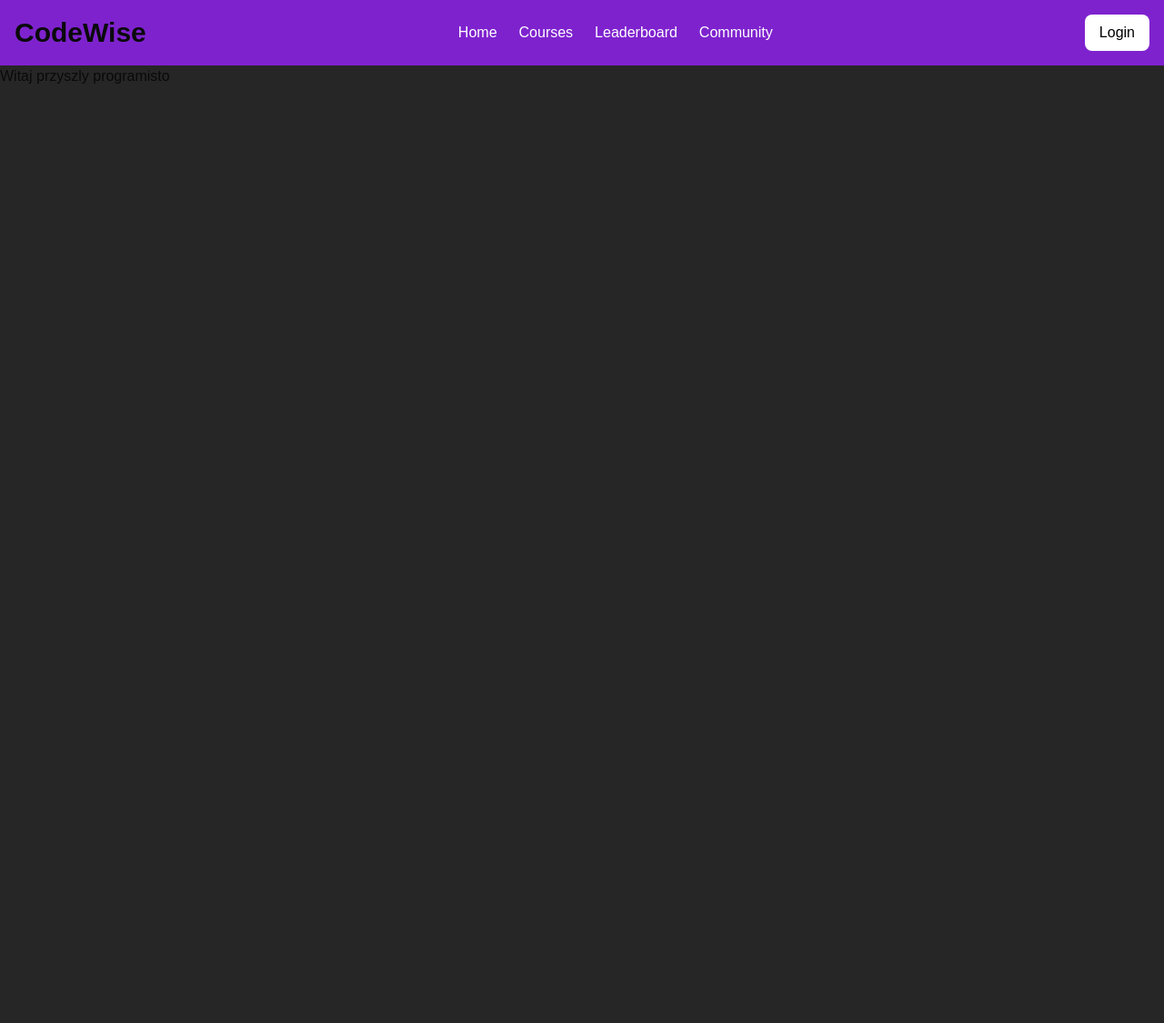
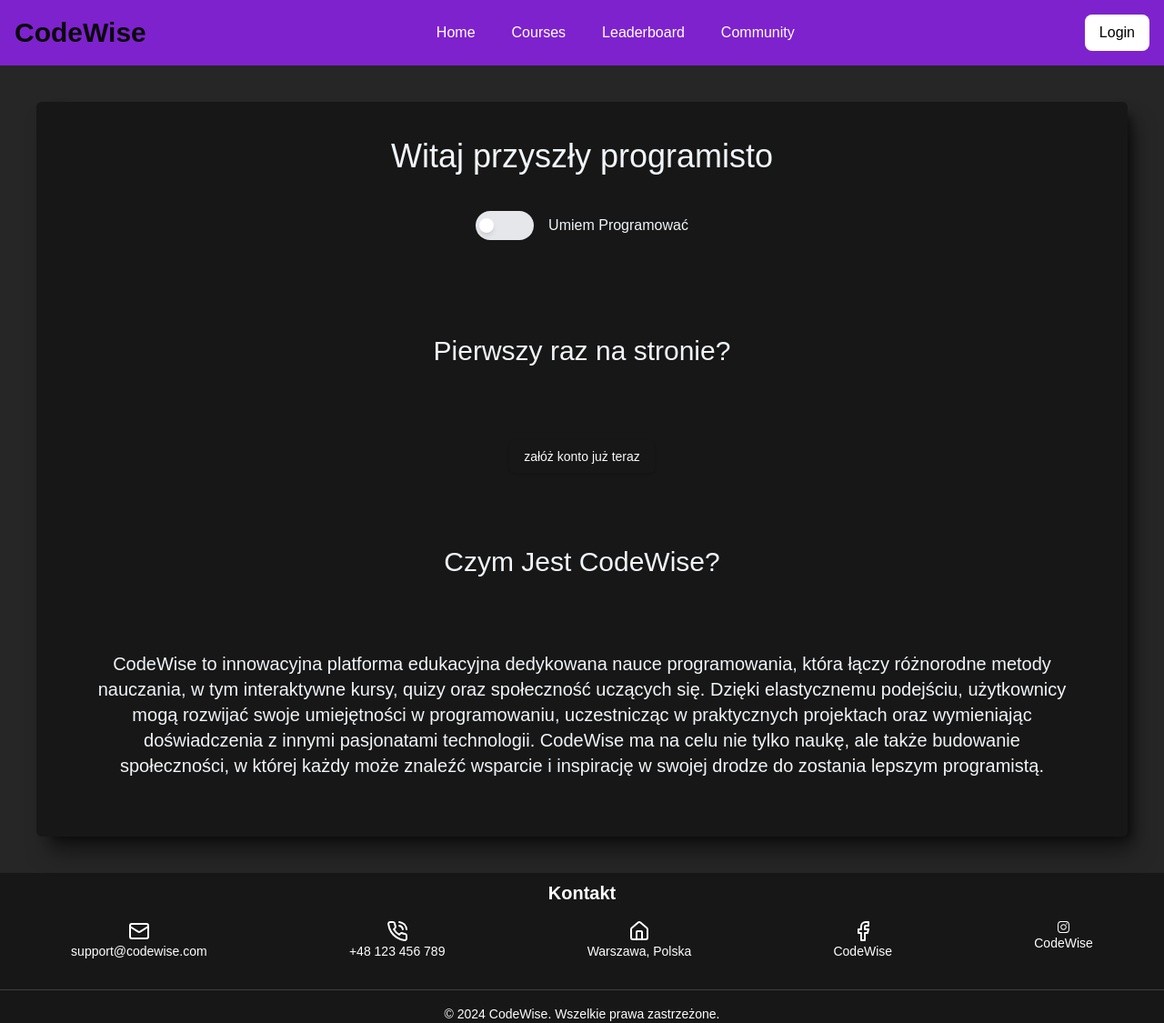
Before and after one commit to GTR1701/Team-INSomnia-BEST-Hacks-2024, a Next.js app: page / in a window 1280 px wide. Shown: the whole page at 91% size. Before the commit the page ends 800 px from the top, so only its background shows below. Built offline with nearby package versions, Linux system fonts and the light colour scheme.

Commit message:
layout + landing page

```diff
--- a/app/globals.css
+++ b/app/globals.css
@@ -76,3 +76,8 @@ body {
     @apply bg-background text-foreground;
   }
 }
+.custom-shadow {
+  box-shadow:
+    10px 20px 25px -5px rgba(0, 0, 0, 0.5),
+    10px 8px 10px -6px rgba(0, 0, 0, 0.5);
+}
--- a/app/layout.tsx
+++ b/app/layout.tsx
@@ -1,6 +1,9 @@
 import type { Metadata } from "next";
 import localFont from "next/font/local";
 import "./globals.css";
+import Link from "next/link";
+import { FacebookIcon, HouseIcon, MailIcon, PhoneCallIcon } from "lucide-react";
+import { InstagramLogoIcon } from "@radix-ui/react-icons";
 
 const geistSans = localFont({
   src: "./fonts/GeistVF.woff",
@@ -25,20 +28,40 @@ export default function RootLayout({
 }>) {
   return (
     <html>
-      <body className="bg-neutral-800">
-    <nav className="bg-purple-700 p-4">
+      <body className="bg-neutral-800 min-h-screen overflow-x-hidden">
+        <nav className="bg-purple-700 p-4 sticky top-0 z-20">
           <div className="container mx-auto flex justify-between items-center">
             <h1 className="text-3xl font-bold">CodeWise</h1>
-        <ul className="flex space-x-6">
-          <li><a href="#" className="text-white hover:text-purple-300">Home</a></li>
-          <li><a href="#" className="text-white hover:text-purple-300">Courses</a></li>
-          <li><a href="#" className="text-white hover:text-purple-300">Leaderboard</a></li>
-          <li><a href="#" className="text-white hover:text-purple-300">Community</a></li>
+            <ul className="flex space-x-10">
+              <li><Link href="#" className="text-white hover:text-purple-300">Home</Link></li>
+              <li><Link href="#" className="text-white hover:text-purple-300">Courses</Link></li>
+              <li><Link href="#" className="text-white hover:text-purple-300">Leaderboard</Link></li>
+              <li><Link href="#" className="text-white hover:text-purple-300">Community</Link></li>
             </ul>
             <button className="bg-white text-black px-4 py-2 rounded-lg hover:bg-purple-500">Login</button>
           </div>
         </nav>
+        <div className="flex justify-center">
         {children}
+        </div>
+
+        {/* Stopka */}
+        <footer className="bg-neutral-900 text-white pt-2 bottom-0 w-screen">
+          <div className="container mx-auto flex flex-col">
+
+            <h2 className="text-xl font-bold mb-4 text-center">Kontakt</h2>
+              <div className="flex justify-around">
+                <p className="text-sm hover:text-purple-500 transition hover:scale-125"><MailIcon className="mx-auto hover:text-purple-"/> support@codewise.com</p>
+                <p className="text-sm hover:text-purple-500 transition hover:scale-125"><PhoneCallIcon className="mx-auto"/> +48 123 456 789</p>
+                <p className="text-sm hover:text-purple-500 transition hover:scale-125"><HouseIcon className="mx-auto"/> Warszawa, Polska</p>
+                <p className="text-sm hover:text-purple-500 transition hover:scale-125"><FacebookIcon className="mx-auto"/> CodeWise</p>
+                <p className="text-sm hover:text-purple-500 transition hover:scale-125"><InstagramLogoIcon className="mx-auto"/> CodeWise</p>
+              </div>
+          </div>
+          <div className="mt-8 text-center text-sm border-t border-neutral-700 pt-4">
+            <p>&copy; {new Date().getFullYear()} CodeWise. Wszelkie prawa zastrzeżone.</p>
+          </div>
+        </footer>
       </body>
     </html>
   );
--- a/app/page.tsx
+++ b/app/page.tsx
@@ -1,12 +1,67 @@
+"use client"
 import { Button } from "@/components/ui/button";
-import Image from "next/image";
+import { Container } from "postcss";
+import { useState } from "react";
 
 export default function Home() {
+  // Definiujemy stan dla zmiennej 'lvl' z domyślną wartością "przyszły"
+  const [lvl, setLvl] = useState("przyszły");
+
+  // Funkcja, która przełącza wartość zmiennej 'lvl'
+  const toggleLvl = () => {
+    setLvl(lvl === "przyszły" ? "" : "przyszły");
+  };
+
   return (
-    <html>
-      <body>
-        <h1 className="">Witaj przyszly programisto</h1>
-      </body>
-    </html>
-  )
+
+
+        <div className="container  bg-neutral-900 custom-shadow m-10 rounded-md">
+          <h1 className="text-slate-100 font-medium text-4xl text-center my-10">
+            Witaj {lvl} programisto
+          </h1>
+
+          {/* Przełącznik On/Off */}
+          <div className="flex justify-center items-center my-6">
+            {/* Toggle switch container */}
+            <div
+              className={`w-16 h-8 flex items-center rounded-full p-1 cursor-pointer transition-colors duration-300 ${
+                lvl === "przyszły" ? "bg-gray-200" : "bg-violet-600"
+              }`}
+              onClick={toggleLvl}
+            >
+              {/* Switch circle */}
+              <div
+                className={`bg-white w-4 h-4 rounded-full shadow-md transform transition-transform duration-300 ${
+                  lvl === "przyszły" ? "translate-x-0" : "translate-x-8"
+                }`}
+              ></div>
+            </div>
+
+            {/* Tekst On/Off */}
+            <span className="ml-4 text-slate-100 text-l">
+              {lvl === "przyszły" ? "Umiem Programować" : "Nie umiem programować"}
+            </span>
+          </div>
+          <div className="flex justify-center items-center my-6 flex-col">
+            <h2 className="text-slate-100 font-medium text-3xl text-center my-20">
+                  Pierwszy raz na stronie?
+            </h2>
+            <Button>
+              załóż konto już teraz
+            </Button>
+          </div>
+          <div>
+            <h2 className="text-slate-100 font-medium text-3xl text-center my-20">Czym Jest CodeWise?</h2>
+            <p className="text-slate-100 font-medium text-xl text-center m-16">CodeWise to innowacyjna platforma edukacyjna dedykowana nauce programowania,
+                która łączy różnorodne metody nauczania, w tym interaktywne kursy, quizy oraz społeczność uczących się.
+                Dzięki elastycznemu podejściu, użytkownicy mogą rozwijać swoje umiejętności w programowaniu,
+                uczestnicząc w praktycznych projektach oraz wymieniając doświadczenia z innymi pasjonatami technologii.
+                CodeWise ma na celu nie tylko naukę, ale także budowanie społeczności,
+                w której każdy może znaleźć wsparcie i inspirację w swojej drodze do zostania lepszym programistą.</p>
+          </div>
+        </div>
+
+
+
+  );
 }
```
Lines whose indentation alone changed are shown as unchanged.
